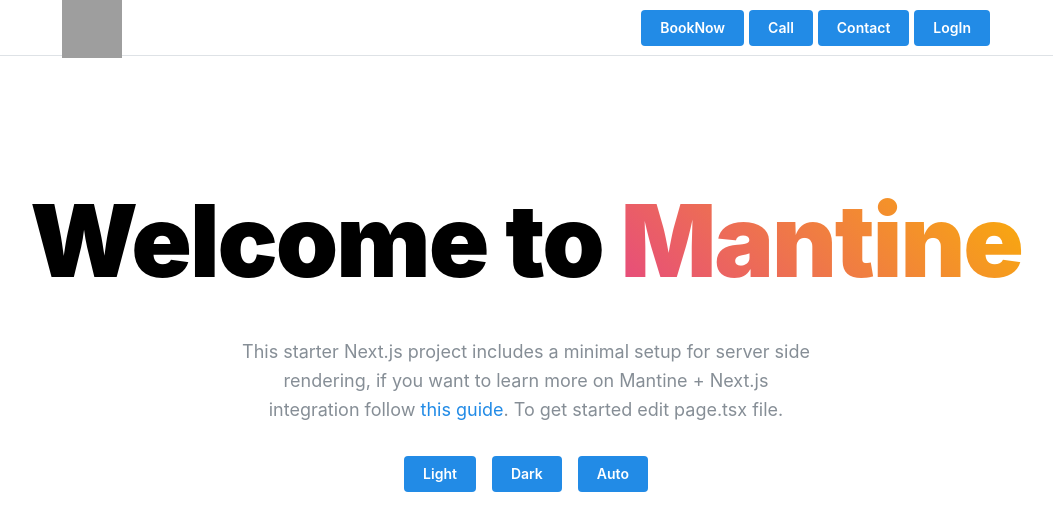
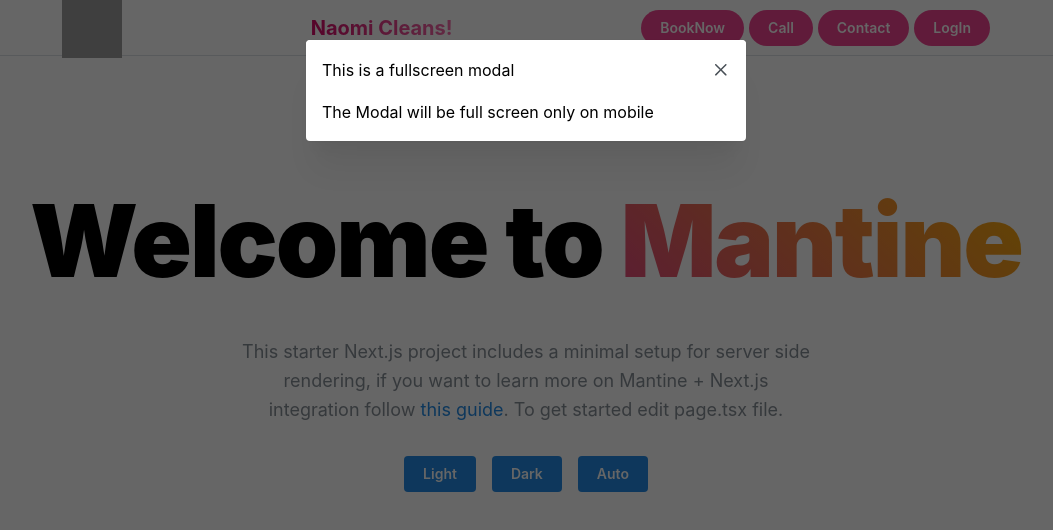
Before and after one commit to tweezerchef/naomi-cleaning, a Next.js app: page / in a window 1280 px wide. Both pictures are taken after a click on the button "BookNow". Shown: the top 530 px of the page, without its empty margins (114-1167 px from the left). Built offline with nearby package versions, Linux system fonts and the light colour scheme; grey boxes are pictures that could not be loaded.

Commit message:
nameInHeader

```diff
--- a/app/Header.tsx
+++ b/app/Header.tsx
@@ -1,7 +1,7 @@
 'use client';
 
 import { useState, Suspense, lazy } from 'react';
-import { Container, Group, Burger, Button } from '@mantine/core';
+import { Container, Group, Burger, Button, Text } from '@mantine/core';
 import { useDisclosure } from '@mantine/hooks';
 import Image from 'next/image';
 import classes from './Header.module.css';
@@ -13,39 +13,68 @@
 
 const buttons = [
   { modal: 'BookNow', label: 'BookNow' },
-  { model: 'Call', label: 'Call' },
+  { modal: 'Call', label: 'Call' },
   { modal: 'Contact', label: 'Contact' },
   { modal: 'CustomerLogIn', label: 'LogIn' },
 ];
 
 export default function Header() {
   const [opened, { toggle }] = useDisclosure(false);
-  // eslint-disable-next-line @typescript-eslint/no-unused-vars
-  const [active, setActive] = useState<string>();
+  const [active, setActive] = useState<string | null>(null);
+
+  const openModal = (modalName: string) => {
+    setActive(modalName);
+  };
+
+  const closeModal = () => {
+    setActive(null);
+  };
 
   const items = buttons.map((button) => (
     <Button
+      color="myColor.4"
+      radius="xl"
       key={button.label}
-      onClick={(event) => {
-        event.preventDefault();
-        setActive(button.modal);
-      }}
+      onClick={() => openModal(button.modal)}
     >
       {button.label}
     </Button>
   ));
 
+  const renderModal = () => {
+    switch (active) {
+      case 'BookNow':
+        return <BookNowModal onClose={closeModal} />;
+      case 'Call':
+        return <CallModal onClose={closeModal} />;
+      case 'Contact':
+        return <ContactModal onClose={closeModal} />;
+      case 'CustomerLogIn':
+        return <CustomerLoginModal onClose={closeModal} />;
+      default:
+        return null;
+    }
+  };
+
   return (
     <header className={classes.header}>
       <Container size="md" className={classes.inner}>
         <Image src="/23-36.jpg" alt="Logo" width={60} height={60} />
-
+        <Text
+          size="xl"
+          fw={700}
+          variant="gradient"
+          gradient={{ from: 'rgba(214,8,103,1)', to: '#f66eab', deg: 83 }}
+        >
+          Naomi Cleans!
+        </Text>
         <Group gap={5} visibleFrom="xs">
           {items}
         </Group>
 
         <Burger opened={opened} onClick={toggle} hiddenFrom="xs" size="sm" />
       </Container>
+      <Suspense fallback={<div />}>{renderModal()}</Suspense>
     </header>
   );
 }
--- a/app/layout.tsx
+++ b/app/layout.tsx
@@ -2,6 +2,7 @@
 import React from 'react';
 import { MantineProvider, ColorSchemeScript } from '@mantine/core';
 import Header from './Header';
+import { theme } from '../theme';
 
 export const metadata = {
   title: 'Mantine Next.js template',
@@ -14,7 +15,7 @@
         <ColorSchemeScript />
       </head>
       <body>
-        <MantineProvider>
+        <MantineProvider theme={theme}>
           <Header />
           {children}
         </MantineProvider>
--- a/components/Layout/Modal/BookNowModal.tsx
+++ b/components/Layout/Modal/BookNowModal.tsx
@@ -1,23 +1,24 @@
-import { useDisclosure, useMediaQuery } from '@mantine/hooks';
-import { Modal, Button } from '@mantine/core';
+import { useMediaQuery } from '@mantine/hooks';
+import { Modal } from '@mantine/core';
 
-export default function BookNowModal() {
-  const [opened, { open, close }] = useDisclosure(false);
+type ModalProps = {
+  onClose(): void;
+};
+
+export default function BookNowModal({ onClose }: ModalProps) {
   const isMobile = useMediaQuery('(max-width: 50em)');
 
   return (
     <>
       <Modal
-        opened={opened}
-        onClose={close}
+        opened
+        onClose={onClose}
         title="This is a fullscreen modal"
         fullScreen={isMobile}
         transitionProps={{ transition: 'fade', duration: 200 }}
       >
         The Modal will be full screen only on mobile
       </Modal>
-
-      <Button onClick={open}>Open Modal</Button>
     </>
   );
 }
--- a/components/Layout/Modal/CallModal.tsx
+++ b/components/Layout/Modal/CallModal.tsx
@@ -1,23 +1,23 @@
-import { useDisclosure, useMediaQuery } from '@mantine/hooks';
-import { Modal, Button } from '@mantine/core';
+import { useMediaQuery } from '@mantine/hooks';
+import { Modal } from '@mantine/core';
 
-export default function CallModal() {
-  const [opened, { open, close }] = useDisclosure(false);
+type ModalProps = {
+  onClose(): void;
+};
+export default function CallModal({ onClose }: ModalProps) {
   const isMobile = useMediaQuery('(max-width: 50em)');
 
   return (
     <>
       <Modal
-        opened={opened}
-        onClose={close}
+        opened
+        onClose={onClose}
         title="This is a fullscreen modal"
         fullScreen={isMobile}
         transitionProps={{ transition: 'fade', duration: 200 }}
       >
-        The Modal will be full screen only on mobile
+        The Modal will be full screen only on mobile Call
       </Modal>
-
-      <Button onClick={open}>Open Modal</Button>
     </>
   );
 }
--- a/components/Layout/Modal/ContactModal.tsx
+++ b/components/Layout/Modal/ContactModal.tsx
@@ -1,23 +1,23 @@
-import { useDisclosure, useMediaQuery } from '@mantine/hooks';
-import { Modal, Button } from '@mantine/core';
+import { useMediaQuery } from '@mantine/hooks';
+import { Modal } from '@mantine/core';
 
-export default function ContactModal() {
-  const [opened, { open, close }] = useDisclosure(false);
+type ModalProps = {
+  onClose(): void;
+};
+export default function ContactModal({ onClose }: ModalProps) {
   const isMobile = useMediaQuery('(max-width: 50em)');
 
   return (
     <>
       <Modal
-        opened={opened}
-        onClose={close}
+        opened
+        onClose={onClose}
         title="This is a fullscreen modal"
         fullScreen={isMobile}
         transitionProps={{ transition: 'fade', duration: 200 }}
       >
-        The Modal will be full screen only on mobile
+        The Modal will be full screen only on mobile Contact
       </Modal>
-
-      <Button onClick={open}>Open Modal</Button>
     </>
   );
 }
--- a/components/Layout/Modal/CustomerLoginModal.tsx
+++ b/components/Layout/Modal/CustomerLoginModal.tsx
@@ -1,23 +1,23 @@
-import { useDisclosure, useMediaQuery } from '@mantine/hooks';
-import { Modal, Button } from '@mantine/core';
+import { useMediaQuery } from '@mantine/hooks';
+import { Modal } from '@mantine/core';
 
-export default function CustomerLoginModal() {
-  const [opened, { open, close }] = useDisclosure(false);
+type ModalProps = {
+  onClose(): void;
+};
+export default function CustomerLoginModal({ onClose }: ModalProps) {
   const isMobile = useMediaQuery('(max-width: 50em)');
 
   return (
     <>
       <Modal
-        opened={opened}
-        onClose={close}
+        opened
+        onClose={onClose}
         title="This is a fullscreen modal"
         fullScreen={isMobile}
         transitionProps={{ transition: 'fade', duration: 200 }}
       >
         The Modal will be full screen only on mobile
       </Modal>
-
-      <Button onClick={open}>Open Modal</Button>
     </>
   );
 }
--- a/theme.ts
+++ b/theme.ts
@@ -1,7 +1,22 @@
 'use client';
 
-import { createTheme } from '@mantine/core';
+import { createTheme, MantineColorsTuple } from '@mantine/core';
 
+const myColor: MantineColorsTuple = [
+  '#ffe9f6',
+  '#ffd1e6',
+  '#faa1c9',
+  '#f66eab',
+  '#f24391',
+  '#f02881',
+  '#f01879',
+  '#d60867',
+  '#c0005c',
+  '#a9004f',
+];
 export const theme = createTheme({
+  colors: {
+    myColor,
+  },
   /* Put your mantine theme override here */
 });
```
